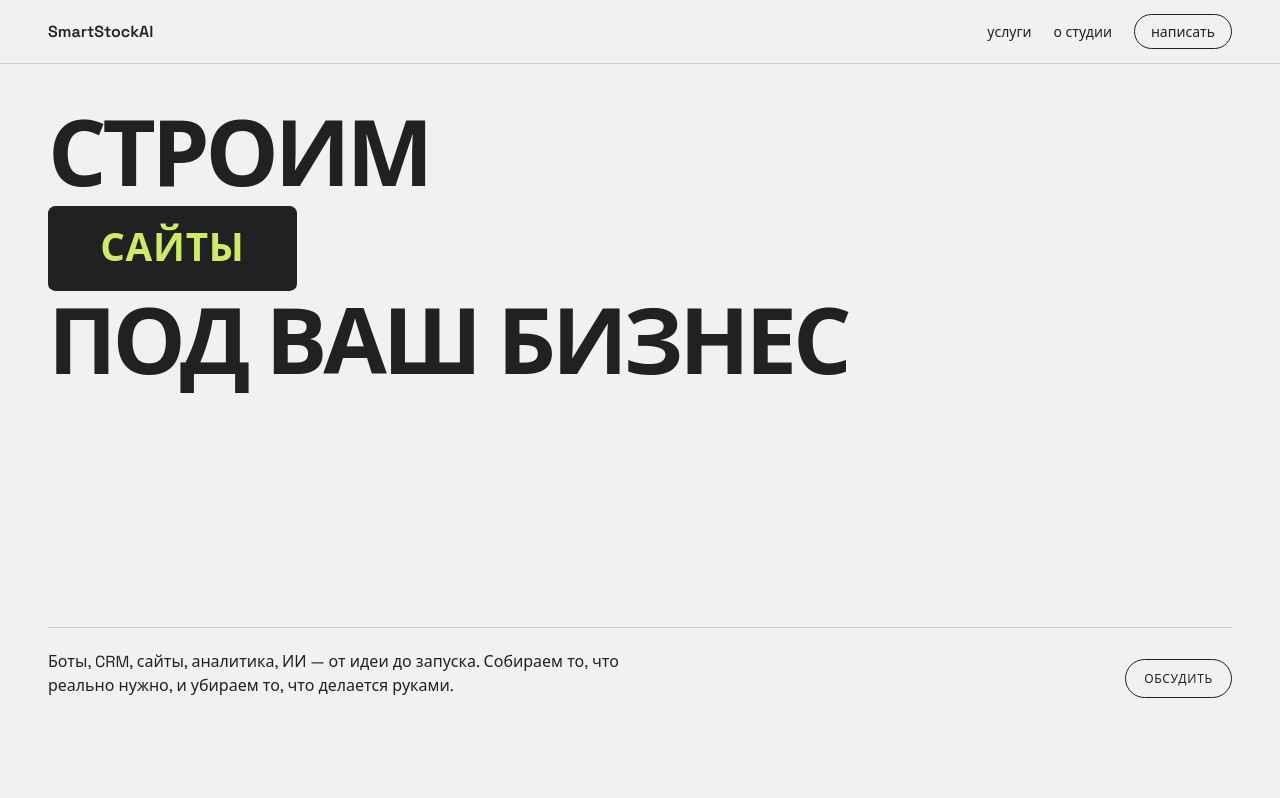
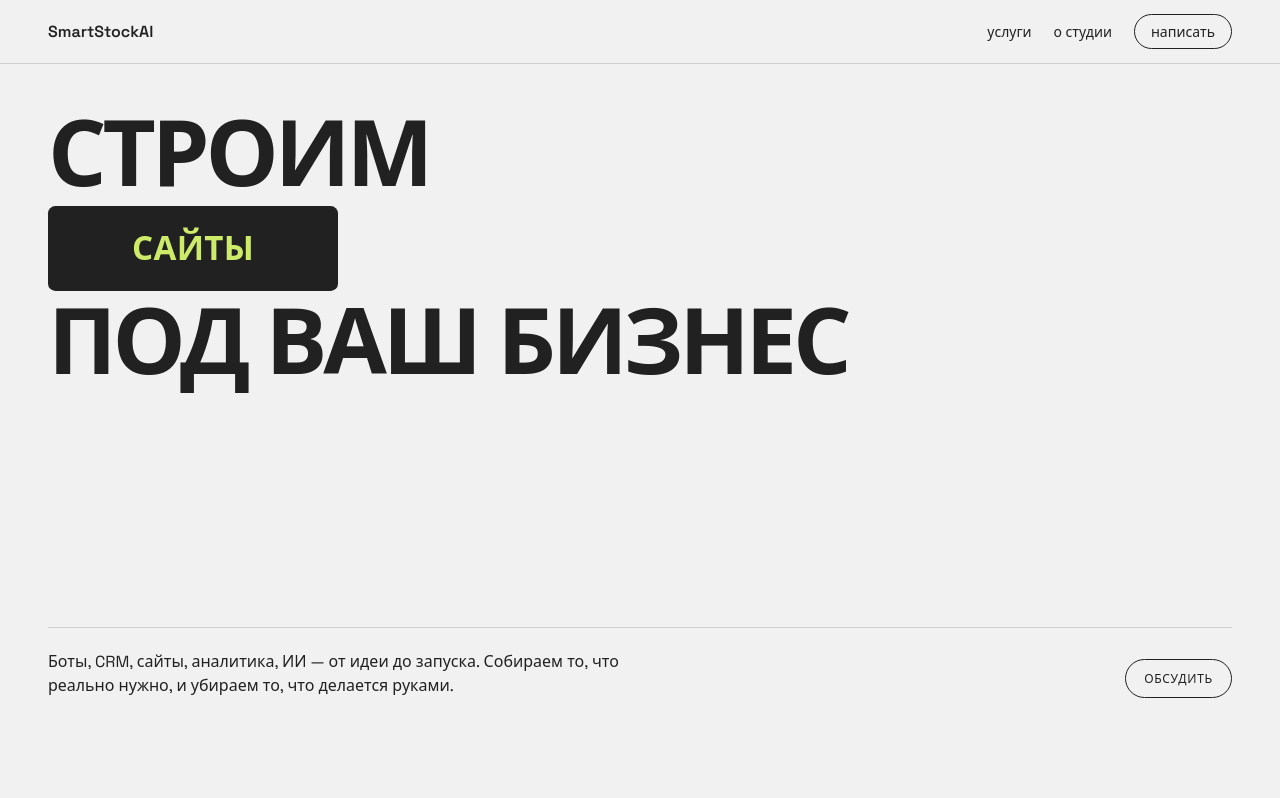
Before and after one commit to kickfost07-debug/smartstockai, a React (Vite) app: page / in a window 1280 px wide. Shown: the top 798 px of the page. Built offline with nearby package versions, Linux system fonts and the light colour scheme.

Commit message:
Widen hero slot so longer words fit.
Co-authored-by: Cursor <cursoragent@cursor.com>

```diff
--- a/src/index.css
+++ b/src/index.css
@@ -164,7 +164,7 @@ a {
   display: flex;
   align-items: center;
   justify-content: center;
-  width: 2.7em;
+  width: 3.15em;
   height: 0.92em;
   overflow: hidden;
   border-radius: 0.08em;
@@ -179,9 +179,10 @@ a {
   align-items: center;
   justify-content: center;
   margin: 0;
-  font-size: 0.42em;
+  padding: 0 0.08em;
+  font-size: 0.36em;
   font-weight: 600;
-  letter-spacing: 0.02em;
+  letter-spacing: 0.01em;
   line-height: 1;
   text-transform: uppercase;
 }
```
